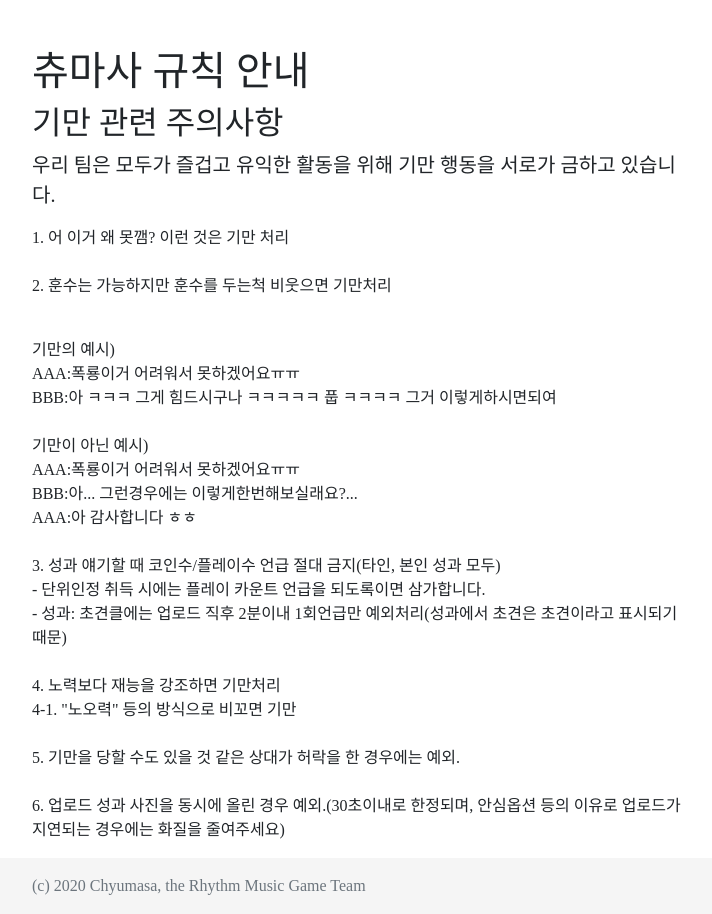
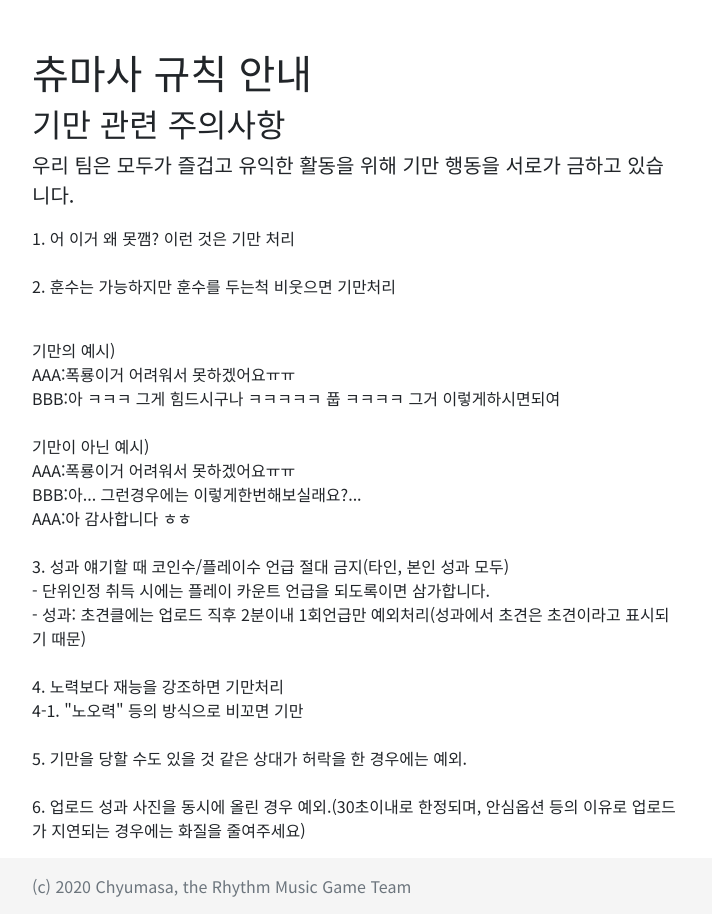
Before and after one commit to areatmadm/nolja-broadcast-1thgen, a Jekyll site: the page do_not/index.html, which Jekyll copies as it is, in a window 1280 px wide. Shown: the whole page, without its empty margins (283-995 px from the left). Built offline with Jekyll 4.4.1, drawn with Linux system fonts in a browser that asks for light colours; nearby versions of some CDN libraries; library files that are not in the unit come from our copies.

Commit message:
Update index.html

```diff
--- a/do_not/index.html
+++ b/do_not/index.html
@@ -14,11 +14,10 @@
 <link href="../assets/dist/css/bootstrap.min.css" rel="stylesheet">
 
     <style>
+      @import url(http://fonts.googleapis.com/earlyaccess/notosanskr.css);
+
       body{
-        font-family: 'Godo';
-        font-style: normal;
-        font-weight: 400;
-        src: url('//cdn.jsdelivr.net/korean-webfonts/1/corps/godo/Godo/GodoM.woff2') format('woff2'), url('//cdn.jsdelivr.net/korean-webfonts/1/corps/godo/Godo/GodoM.woff') format('woff');
+        font-family: 'Noto Sans KR', sans-serif;
       }
 
       .bd-placeholder-img {
```
